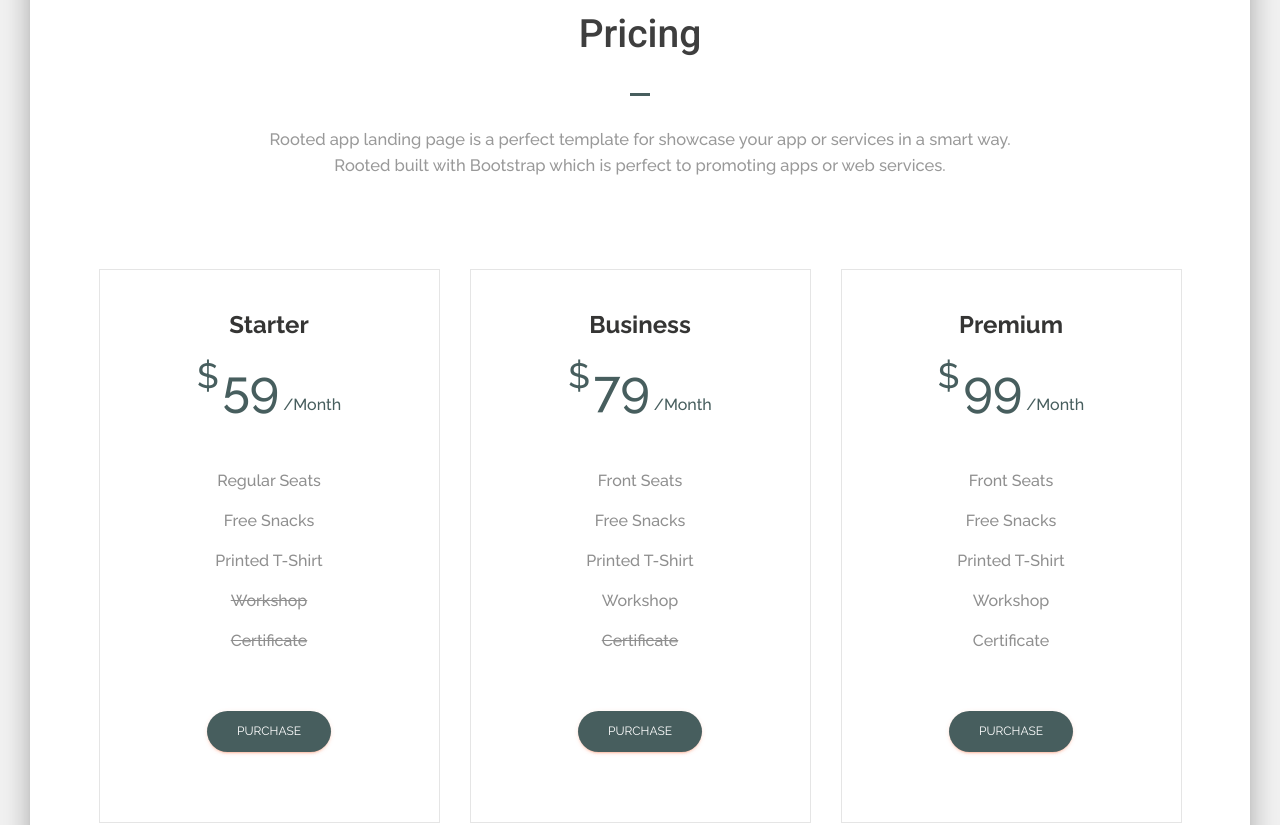
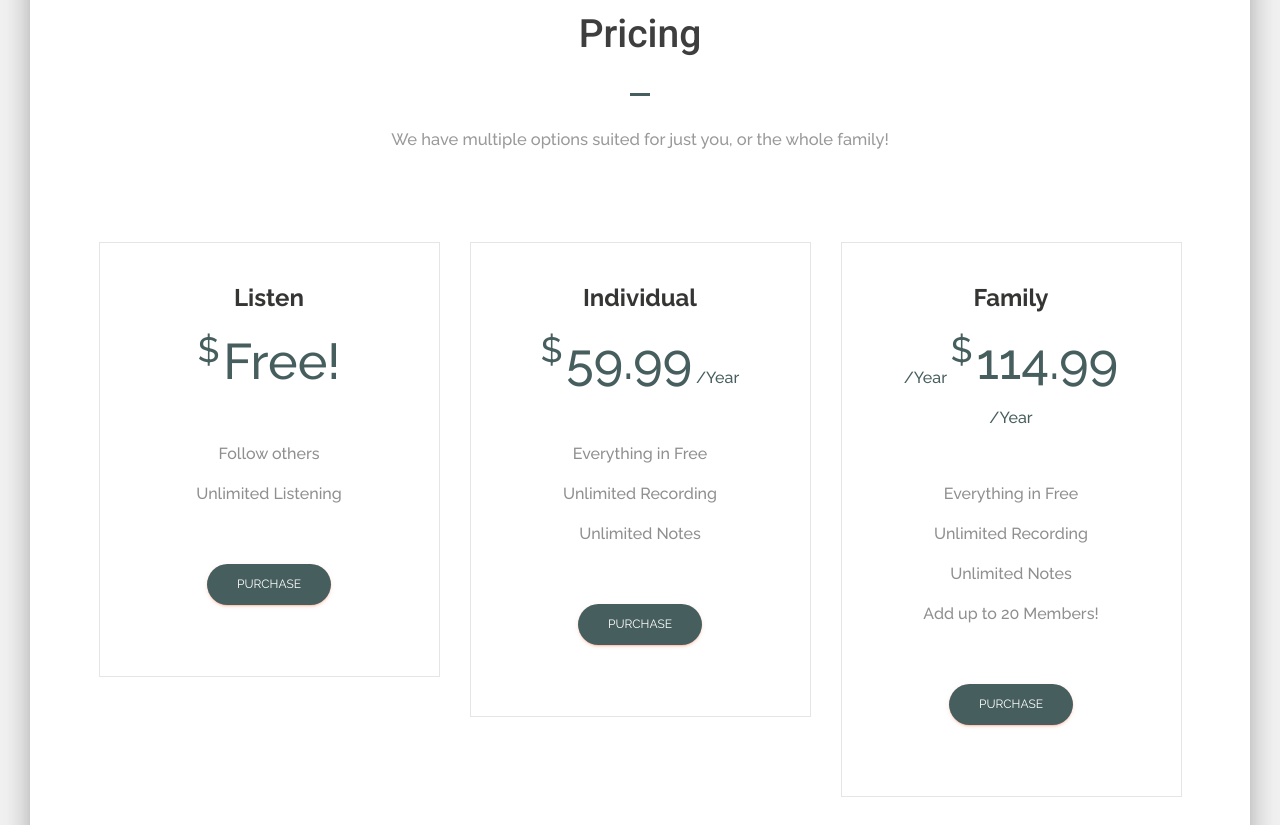
Before and after one commit to rootedbible/rooted-landing, a plain HTML site: page index.html in a window 1280 px wide. Shown: the part 4820-5645 px from the top of the page. Drawn offline with Linux system fonts and the light colour scheme.

Commit message:
Improvements

```diff
--- a/index.html
+++ b/index.html
@@ -445,7 +445,7 @@
 		                <div class="col-md-8 col-md-offset-2">
 		                    <h2 class="title">Pricing</h2>
 		                    <div class="section-divider"></div>
-		                    <p class="description">Rooted app landing page is a perfect template for showcase your app or services in a smart way. Rooted built with Bootstrap which is perfect to promoting apps or web services.</p>
+		                    <p class="description">We have multiple options suited for just you, or the whole family!</p>
 		                </div>
 		            </div><!-- /.row -->
 
@@ -456,29 +456,26 @@
 								<div class="table-contents text-center">
 									<div class="table-header">
 										<div class="package-name">
-											<span>Starter</span>
+											<span>Listen</span>
 										</div>
 
 										<div class="package-price">
 											<sup class="currency-symbol">$</sup>
-											<span class="price">59</span>
-											<sub class="currency-code">/Month</sub>
+											<span class="price">Free!</span>
+											<!-- <sub class="currency-code">/</sub> -->
 										</div>
 									</div> <!-- /.table-header -->
 
 									<div class="table-info">
 										<ul>
-											<li>Regular Seats</li>
-											<li>Free Snacks</li>
-											<li>Printed T-Shirt</li>
-											<li><del>Workshop</del></li>
-											<li><del>Certificate</del></li>
+											<li>Follow others</li>
+                      <li>Unlimited Listening</li>
 										</ul>
 									</div><!-- /.table-info -->
 
 									<div class="table-footer">
 										<div class="purchase-button">
-											<a class="btn btn-primary btn-round" href="">Purchase</a>
+											<a class="btn btn-primary btn-round" href="https://apps.apple.com/us/app/rooted-bible-app/id6464661801">Purchase</a>
 										</div>
 									</div> <!-- /.table-footer -->
 								</div> <!-- /.table-contents -->
@@ -490,29 +487,27 @@
 								<div class="table-contents text-center">
 									<div class="table-header">
 										<div class="package-name">
-											<span>Business</span>
+											<span>Individual</span>
 										</div>
 
 										<div class="package-price">
 											<sup class="currency-symbol">$</sup>
-											<span class="price">79</span>
-											<sub class="currency-code">/Month</sub>
+											<span class="price">59.99</span>
+											<sub class="currency-code">/Year</sub>
 										</div>
 									</div> <!-- /.table-header -->
 
 									<div class="table-info">
 										<ul>
-											<li>Front Seats</li>
-											<li>Free Snacks</li>
-											<li>Printed T-Shirt</li>
-											<li>Workshop</li>
-											<li><del>Certificate</del></li>
+											<li>Everything in Free</li>
+											<li>Unlimited Recording</li>
+											<li>Unlimited Notes</li>
 										</ul>
 									</div><!-- /.table-info -->
 
 									<div class="table-footer">
 										<div class="purchase-button">
-											<a class="btn btn-primary btn-round" href="">Purchase</a>
+											<a class="btn btn-primary btn-round" href="https://apps.apple.com/us/app/rooted-bible-app/id6464661801">Purchase</a>
 										</div>
 									</div> <!-- /.table-footer -->
 								</div> <!-- /.table-contents -->
@@ -524,29 +519,29 @@
 								<div class="table-contents text-center">
 									<div class="table-header">
 										<div class="package-name">
-											<span>Premium</span>
+											<span>Family</span>
 										</div>
 
 										<div class="package-price">
+                      <sub class="currency-code">/Year</sub>
 											<sup class="currency-symbol">$</sup>
-											<span class="price">99</span>
-											<sub class="currency-code">/Month</sub>
+											<span class="price">114.99</span>
+											<sub class="currency-code">/Year</sub>
 										</div>
 									</div> <!-- /.table-header -->
 
 									<div class="table-info">
 										<ul>
-											<li>Front Seats</li>
-											<li>Free Snacks</li>
-											<li>Printed T-Shirt</li>
-											<li>Workshop</li>
-											<li>Certificate</li>
+                      <li>Everything in Free</li>
+                      <li>Unlimited Recording</li>
+                      <li>Unlimited Notes</li>
+											<li>Add up to 20 Members!</li>
 										</ul>
 									</div><!-- /.table-info -->
 
 									<div class="table-footer">
 										<div class="purchase-button">
-											<a class="btn btn-primary btn-round" href="">Purchase</a>
+											<a class="btn btn-primary btn-round" href="https://apps.apple.com/us/app/rooted-bible-app/id6464661801">Purchase</a>
 										</div>
 									</div> <!-- /.table-footer -->
 								</div> <!-- /.table-contents -->
@@ -568,7 +563,7 @@
 	                  <div class="row text-center">
 	                      <div class="col-md-3 col-sm-6 counter-wrap">
 	                        <i class="material-icons">account_circle</i>
-	                        <span class="timer">250</span>
+	                        <span class="timer">75</span>
 	                        <span class="count-description">Users</span>
 	                      </div> <!-- /.col-md-3 -->
 
@@ -586,13 +581,12 @@
                         <div class="col-md-3 col-sm-6 counter-wrap">
                           <i class="material-icons">book</i>
                           <span class="timer">1</span>
-                          <span class="count-description">Version</span>
+                          <span class="count-description">Truth</span>
                         </div><!-- /.col-md-3 -->
 	                  </div>
 	              </div><!-- /.container -->
 	        </section>
 	        <!-- end Fun Facts wrapper -->
-
 
 
           <!-- Download Wrapper -->
@@ -607,16 +601,15 @@
                                   <i class="fa fa-android" aria-hidden="true"></i> Google Play
                               </button>
 
-			                    <button class="btn btn-primary btn-round btn-lg wow fadeInRight">
+                              <a href="https://apps.apple.com/us/app/rooted-bible-app/id6464661801" target="_blank" class="btn btn-primary btn-round btn-lg wow fadeInRight">
                                   <i class="fa fa-apple" aria-hidden="true"></i> App Store
-								</button>
+                              </a>
                           </div>
                       </div>
                   </div>
               </div>
           </div>
           <!-- End Download Wrapper -->
-
 
 
 			<!-- Featured Wrapper -->
```
Lines whose indentation alone changed are shown as unchanged.
